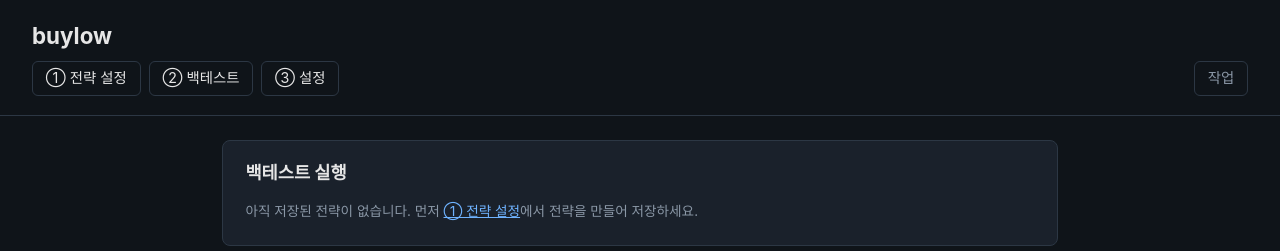
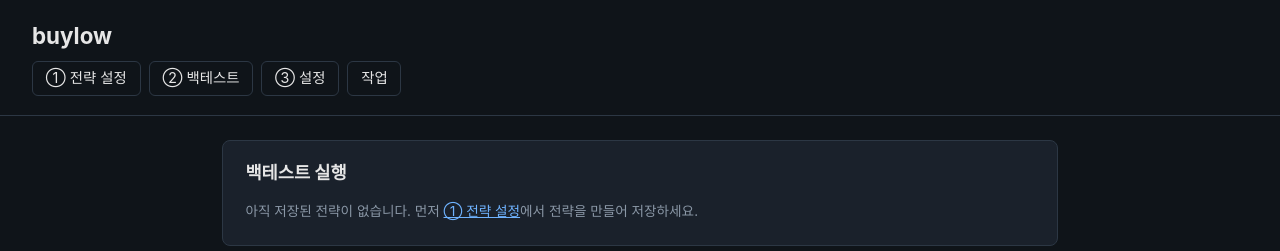
Before and after one commit to JeongSeongMok/buylow, a FastAPI app: page / in a window 1280 px wide. Shown: the top 251 px of the page. Run offline with FastAPI, Linux system fonts and the light colour scheme; data that the repository does not hold is empty.

Commit message:
style(dashboard): place 작업 tab inline with the others (drop right-align)
Co-Authored-By: Claude Opus 4.8 <noreply@anthropic.com>

```diff
--- a/orchestrator/dashboard/static/style.css
+++ b/orchestrator/dashboard/static/style.css
@@ -26,7 +26,6 @@ nav.chapters { margin-top: 0.5rem; display: flex; gap: 0.5rem; }
 nav.chapters a { padding: 0.35rem 0.8rem; border: 1px solid var(--border); border-radius: 6px;
                  color: var(--fg); text-decoration: none; font-size: 0.9rem; }
 nav.chapters a:hover { background: var(--card); }
-nav.chapters a.aux { margin-left: auto; color: var(--muted); }  /* 작업: 챕터와 분리해 우측에 */
 main { max-width: 900px; margin: 0 auto; padding: 1.5rem 2rem; }
 
 .card {
--- a/orchestrator/dashboard/templates/base.html
+++ b/orchestrator/dashboard/templates/base.html
@@ -14,7 +14,7 @@
       <a href="/strategy">① 전략 설정</a>
       <a href="/">② 백테스트</a>
       <a href="/settings">③ 설정</a>
-      <a href="/jobs" class="aux">작업</a>
+      <a href="/jobs">작업</a>
     </nav>
   </header>
   <main>
```
